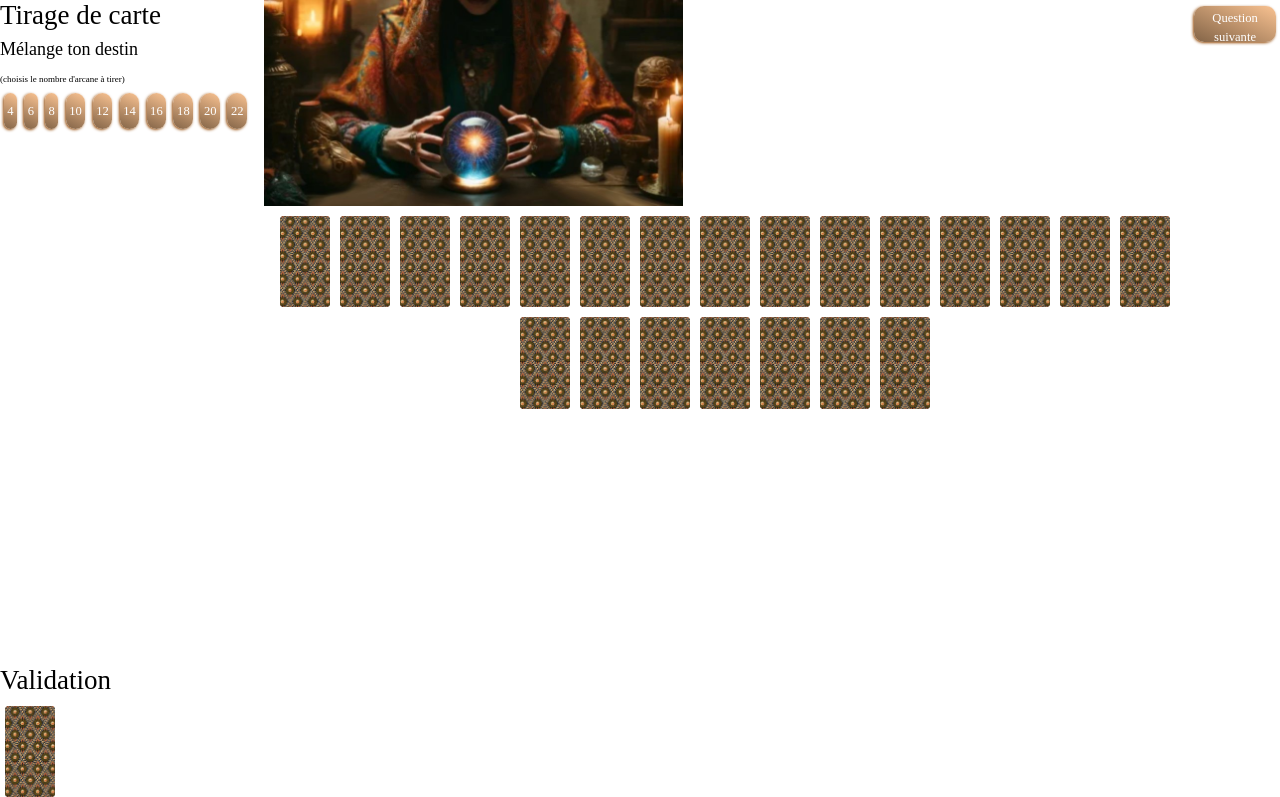
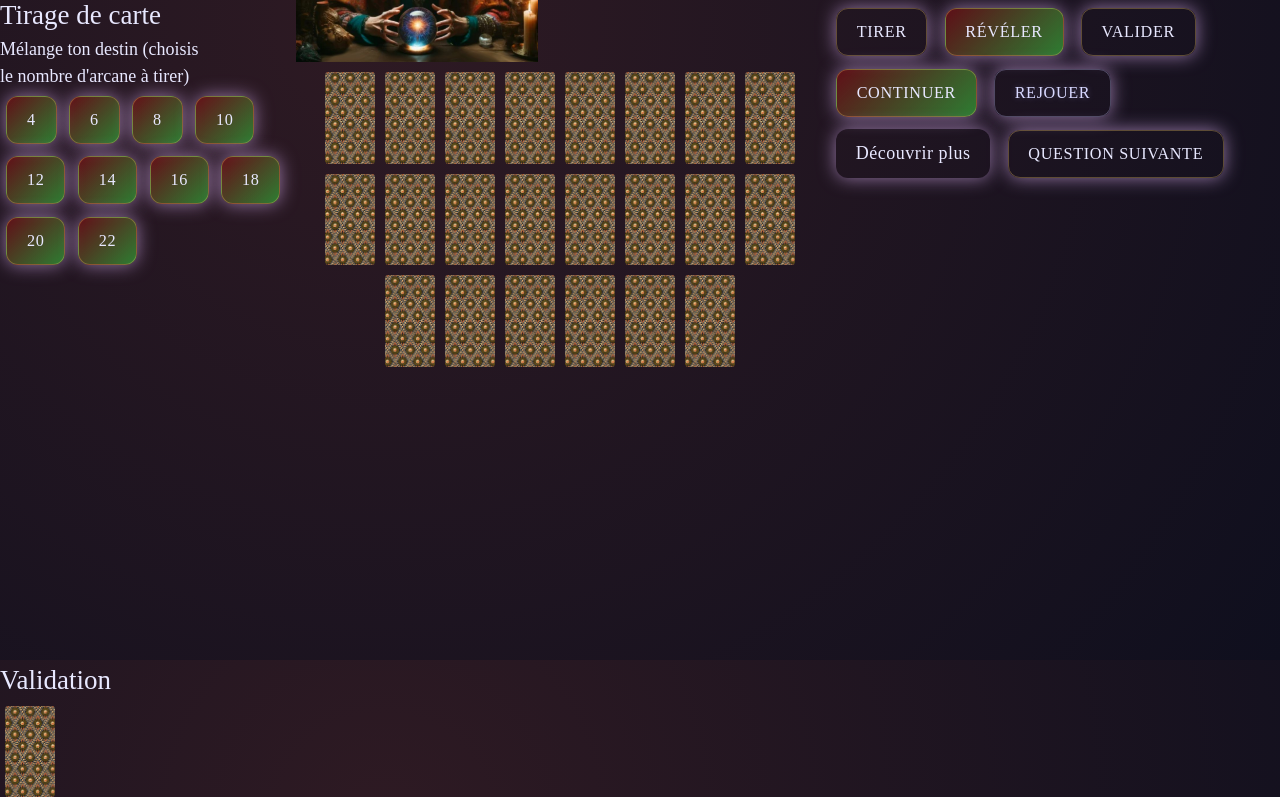
Before and after one commit to Theufyr/xo-ghl_c09, a website with bundled scripts: page index.html in a window 1280 px wide. Shown: the part 140-937 px from the top of the page. Built offline with nearby package versions, Linux system fonts and the light colour scheme.

Commit message:
chore : CSS button

```diff
--- a/index.html
+++ b/index.html
@@ -23,6 +23,8 @@
         <div id="draw_diviner">
           <img id="diviner" src="./src/assets/images/diviner.jpg" alt="">
           <div id="deck"></div>
+          <!-- Soleil : pour actions ou tirages -->
+
         </div>
       </section>
       <section id="trial">
@@ -33,6 +35,19 @@
           <div id="question"></div>
           <div id="answers"></div>
         </div>
+        <!-- Soleil : pour actions ou tirages -->
+<button class="solar">Tirer</button>
+<button class="solar ok">Révéler</button>
+
+<!-- Lune : pour validation ou navigation -->
+<button class="lunar">Valider</button>
+<button class="lunar ok">Continuer</button>
+
+<!-- Fantôme : transparent magique -->
+<button class="ghost">Rejouer</button>
+
+<!-- Lien : texte enchanté discret -->
+<button class="link">Découvrir plus</button>
         <button id="next" type="button">Question suivante</button>
       </section>
     </main>
@@ -41,5 +56,6 @@
         <img src="./src/assets/images/back.png" alt="Ton certificat" />
         <div id="certification"></div>
     </footer>
+
   </body>
 </html>
--- a/src/styles/buttons.css
+++ b/src/styles/buttons.css
@@ -1,23 +1,171 @@
+button:focus-visible {
+  outline: 2px solid #ffd166;
+  outline-offset: 3px;
+}
+button:active { transform: scale(0.97); }
+button[disabled], .off {
+  opacity: .5;
+  cursor: not-allowed;
+  filter: grayscale(30%);
+}
+
+/* --- Effet lame de lumière --- */
+button::before {
+  content: "";
+  position: absolute;
+  top: 0;
+  left: -70%;
+  width: 55%;
+  height: 100%;
+  transform: skewX(-20deg);
+  background: linear-gradient(120deg, rgba(255,255,255,.35), transparent 60%);
+  transition: left .55s ease;
+  pointer-events: none;
+}
+button:hover::before { left: 130%; }
+
 button {
-    margin: 0.2rem;
-    padding: 0.2rem;
+  position: relative;
+  margin: 0.35rem;
+  padding: 0.6rem 1.1rem;
+  font-size: 0.9rem;
+  letter-spacing: 0.04em;
+  text-transform: uppercase;
+  color: var(--fg-light);
+  border: none;
+  border-radius: 12px;
+  cursor: pointer;
+  transition: transform .25s ease, box-shadow .35s ease, background .35s ease;
+  overflow: hidden;
+  background: linear-gradient(135deg, var(--accent-violet) 0%, var(--accent-gold) 100%);
+  box-shadow: 0 0 12px rgba(255, 209, 102, .4);
+  border: 1px solid rgba(255, 209, 102, .3);
+}
+
+button:hover {
+  background: linear-gradient(135deg, var(--accent-gold) 0%, var(--accent-violet) 100%);
+  box-shadow: 0 0 20px rgba(255, 223, 110, .8);
+  transform: translateY(-2px);
+}
+
+button.ok {
+  background: linear-gradient(135deg, #4caf50, #2e7d32);
+  box-shadow: 0 0 16px rgba(76,175,80,.6);
+}
+
+button.chosen {
+  background: linear-gradient(135deg, var(--accent-violet), #4a2370);
+  box-shadow: 0 0 20px rgba(164,126,248,.6);
+}
+
+button.off {
+  opacity: .4;
+  cursor: not-allowed;
+  filter: grayscale(30%);
+}
+
+button.ghost {
+  background: transparent;
+  border: 1px solid rgba(200,200,255,.3);
+  color: #d8d8ff;
+  text-shadow: 0 0 6px rgba(180,180,255,.3);
+}
+button.ghost:hover {
+  border-color: var(--accent-gold);
+  box-shadow: 0 0 12px rgba(164,126,248,.5), inset 0 0 6px rgba(255,255,255,.2);
+  color: #ffffff;
+  transform: translateY(-1px);
+}
+button.link {
+  background: none;
+  border: none;
+  color: var(--accent-violet);
+  text-transform: none;
+  font-size: 1rem;
+  letter-spacing: 0.03em;
+  text-decoration: underline transparent;
+  transition: color .3s ease, text-decoration-color .3s ease;
+}
+button.link:hover {
+  color: var(--accent-gold);
+  text-decoration-color: var(--accent-gold);
+}
+
+/*button {
+    position: relative;
+    margin: 0.3rem;
+    padding: 0.5rem 1rem;
     height: 2rem;
-	font-size: 0.7rem;
-    color: white;
+	font-size: 0.85rem;
+    color: #fff;
+    text-transform: uppercase;
     border: none;
-    border-radius: 10px;
-    background: linear-gradient(-155deg, #f9c291, #836447);
+    border-radius: 12px;
+    background: linear-gradient(135deg, #f9c291, #836447);
     box-shadow: -1px 1px 3px #964d0b;
+    transition: all 0.3s ease;
+    overflow: hidden;
+  z-index: 0;
 }
 button.ok {
     cursor: pointer;
 }
+/* --- Effet de lumière magique survol --- */
+button::before {
+  content: "";
+  position: absolute;
+  top: 0;
+  left: -75%;
+  width: 50%;
+  height: 100%;
+  background: linear-gradient(120deg, rgba(255, 255, 255, 0.3), transparent);
+  transform: skewX(-20deg);
+  transition: all 0.5s ease;
+  z-index: 1;
+}
+/* --- Effet de survol : glow doré et ombre mouvante --- */
+button:hover {
+  background: linear-gradient(135deg, #ffd166, #a47ef8);
+  box-shadow: 0 0 15px rgba(255, 223, 110, 0.8),
+              0 0 25px rgba(164, 126, 248, 0.4);
+  transform: translateY(-2px);
+}
+/* --- Quand sélectionné (carte choisie) --- */
+button.chosen {
+  background: linear-gradient(135deg, #a47ef8, #4a2370);
+  box-shadow: 0 0 20px rgba(164, 126, 248, 0.6);
+}
+/* --- Quand désactivé (hors jeu) --- */
+button.off {
+  opacity: 0.4;
+  cursor: not-allowed;
+  filter: grayscale(40%);
+}
+/* --- Clic : effet pulsation magique --- */
+button:active {
+  transform: scale(0.97);
+  box-shadow: 0 0 10px rgba(255, 223, 110, 0.5);
+}
+/* --- Bouton validé / bonne réponse --- */
+button.ok {
+  background: linear-gradient(135deg, #f103034d, #2e7d32);
+  box-shadow: 0 0 12px rgba(76, 175, 80, 0.6);
+}
 button.ok:hover {
-    background: linear-gradient(-155deg, #f9c291, #f98012);
+  background: linear-gradient(135deg, #7f6af7, #7d2e72);
 }
+
 button.chosen {
     background: linear-gradient(-155deg, #f9c291, black);
 }
 button.off {
     opacity: 0.5;
 }
+@keyframes sparkle {
+  0%, 100% { box-shadow: 0 0 10px rgba(255, 224, 110, 0.877); }
+  50% { box-shadow: 0 0 20px rgba(164, 126, 248, 0.7); }
+}
+
+button {
+  animation: sparkle 3s infinite ease-in-out;
+}
--- a/src/styles/main.css
+++ b/src/styles/main.css
@@ -32,6 +32,12 @@ body {
   justify-content: center;
   padding: 20px;*/
 }
+
+body {
+  background: radial-gradient(circle at 30% 20%, #2e1a23 0%, #0f0f1e 100%);
+  color: #e8e8ff;
+  font-family: 'Cinzel', serif;
+}
 #draw {
   width: 100%;
    height: 100vh;
@@ -59,7 +65,7 @@ h2 {
     font-size: ___taille moyenne de font des sous-titres___;
     */
 }
-span {
+.small {
   font-size: 0.5rem;
 }
 img {
```
